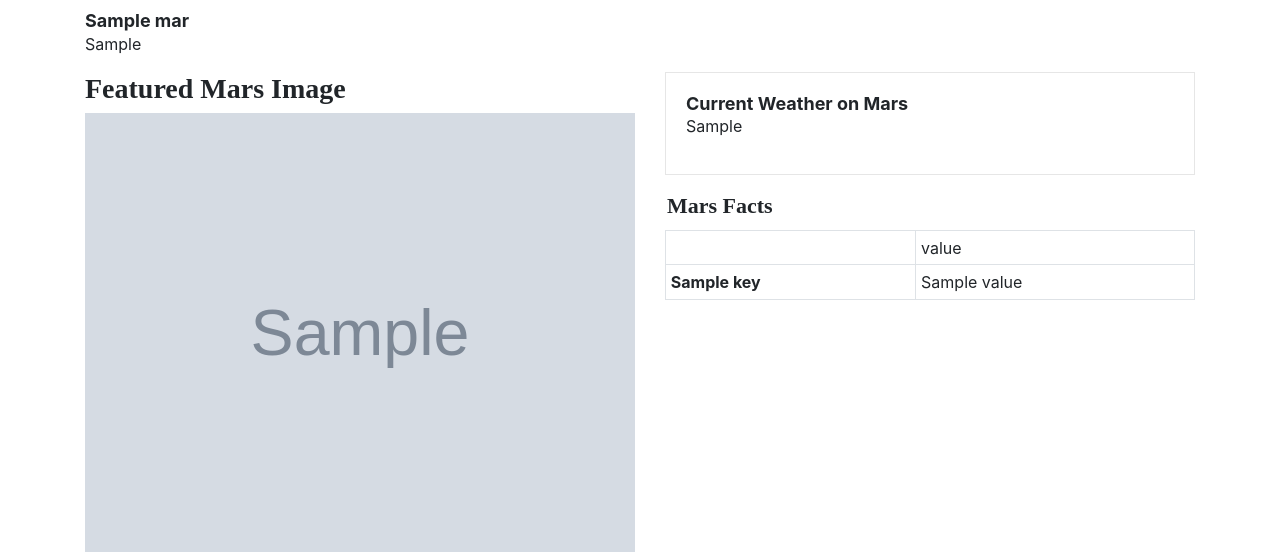
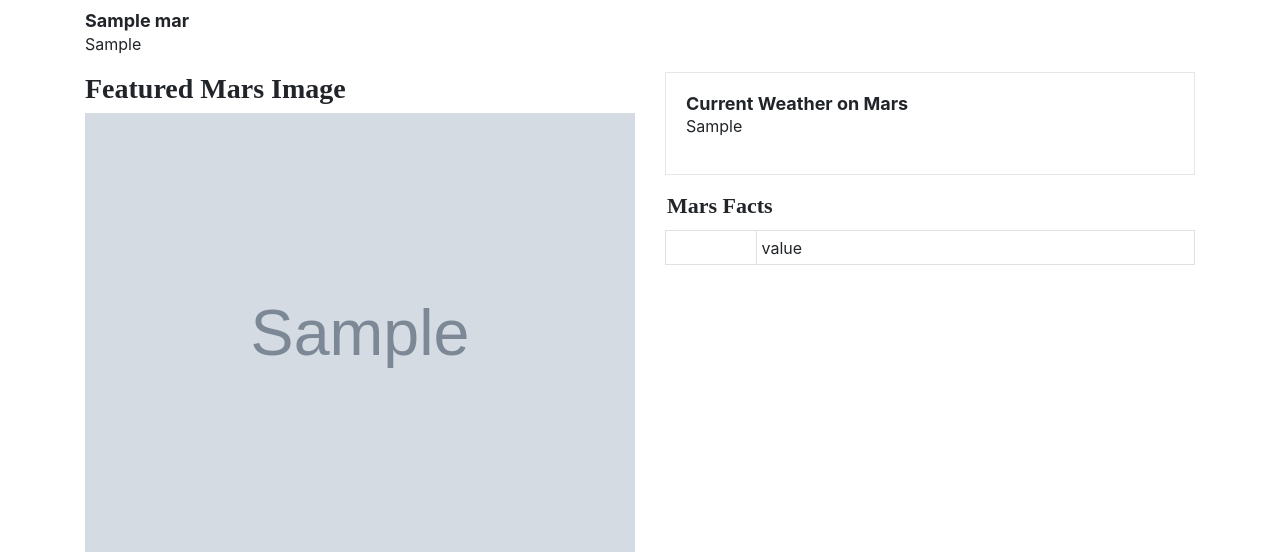
Before and after one commit to msfa12th/web-scraping-challenge, a Flask app: page / in a window 1280 px wide. Shown: the part 264-816 px from the top of the page. Run offline with Flask 2, Linux system fonts and the light colour scheme; grey boxes marked "Sample" are stand-in pictures; a database or web service that is not in the repository returns one stand-in record (values such as "Sample title"); some libraries are stand-ins or nearby versions.

Commit message:
removed itera code from index template, causing an error

```diff
--- a/Missions_to_Mars/templates/index.html
+++ b/Missions_to_Mars/templates/index.html
@@ -42,12 +42,6 @@
               <h4>Mars Facts</h4>
               <table class="table table-bordered table-sm">
                 <tr><td></td><td>value</td></tr>
-                 {% for key, value in mars_data.mars_facts.iteritems() %}
-                   <tr>
-                      <th> {{ key }} </th>
-                      <td> {{ value }} </td>
-                    </tr>
-                {% endfor %}
               </table>
             </div>
           </div>
```
